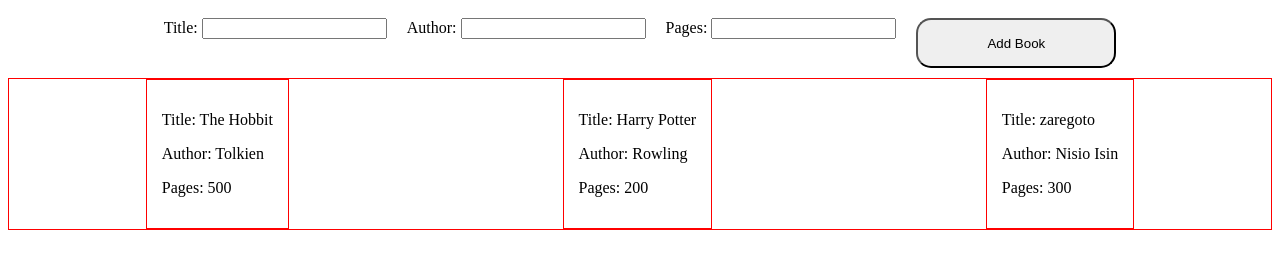
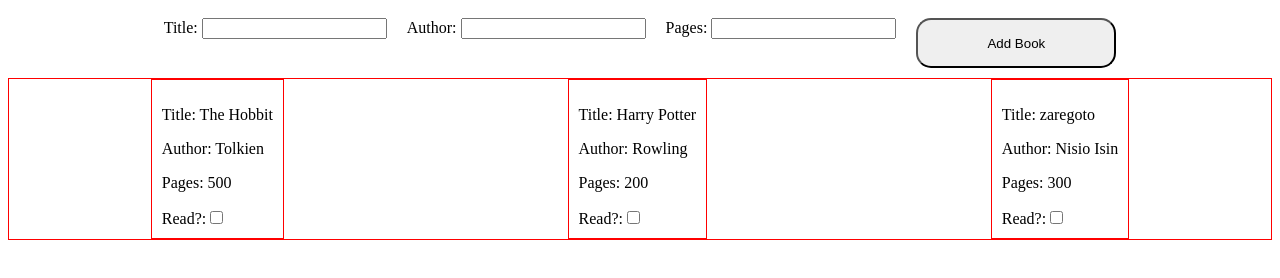
Before and after one commit to kaerukuujo/book-library, a plain HTML site: page index.html in a window 1280 px wide. Drawn offline with Linux system fonts and the light colour scheme.

Commit message:
Refactored JS, now working. simplified functions

```diff
--- a/index.html
+++ b/index.html
@@ -24,7 +24,10 @@
     </div>
     <button class="addBtn">Add Book</button>
    </section>
-   <section class="display">
+   <section>
+    <table class="display">
+
+    </table>
    </section>
 </body>
 </html>
--- a/script.js
+++ b/script.js
@@ -6,16 +6,9 @@ let libraryDisplay = document.getElementsByClassName('display')[0];
 
 let myLibrary = [hobbit, harryPotter, zaregoto];
 
-let addBut = document.querySelector("button");
-addBut.addEventListener("click", addBookToLibrary());
+let addBut = document.querySelector(".addBtn");
 
-function addBookToLibrary(){
-    const title = document.getElementById('title').value;
-    const author = document.getElementById('author').value;
-    const pages = document.getElementById('pages').value;
-    const newBook = Book(title, author, pages, false)
-    myLibrary.push(newBook);
-}
+// addBut.addEventListener("click", addBookToLibrary());
 
 function Book(title, author, pages, read){
     this.title = title;
@@ -24,22 +17,34 @@ function Book(title, author, pages, read){
     this.read = read;
 }
 
-for(let i = 0; i < myLibrary.length; i++){
-    let displayBook = document.createElement('div');
-    let bookTitle = document.createElement("p");
-    const bookTitleText = document.createTextNode(`Title: ${myLibrary[i].title}`);
-    bookTitle.appendChild(bookTitleText);
-    let bookAuthor = document.createElement("p");
-    const bookAuthorText = document.createTextNode(`Author: ${myLibrary[i].author}`);
-    bookAuthor.appendChild(bookAuthorText);
-    let bookPages = document.createElement("p");
-    const bookPagesText = document.createTextNode(`Pages: ${myLibrary[i].pages}`);
-    bookPages.appendChild(bookPagesText);
-    displayBook.appendChild(bookTitle);
-    displayBook.appendChild(bookAuthor);
-    displayBook.appendChild(bookPages);
-    displayBook.setAttribute("class", "displayBook");
-    libraryDisplay.appendChild(displayBook);
+function displayBook(){
+    document.querySelector(".display").innerHTML = "";
+    let i = 0;
+    for(let books in myLibrary){
+        let book = document.createElement("tr");
+        const title = document.createElement("p");
+        const titleText = document.createTextNode(`Title: ${myLibrary[i].title}`);
+        const author = document.createElement("p");
+        const authorText = document.createTextNode(`Author: ${myLibrary[i].author}`);
+        const pages = document.createElement("p");
+        const pagesText = document.createTextNode(`Pages: ${myLibrary[i].pages}`);
+        const read = document.createElement("label");
+        const readLabel = document.createTextNode("Read?:");
+        read.appendChild(readLabel);
+        const readCheck = document.createElement("input");
+        readCheck.setAttribute("type", "checkbox");
+        read.appendChild(readCheck);
+        pages.appendChild(pagesText);
+        author.appendChild(authorText);
+        title.appendChild(titleText);
+        book.appendChild(title);
+        book.appendChild(author);
+        book.appendChild(pages);
+        book.appendChild(read);
+        i++;
+        libraryDisplay.appendChild(book);
+    }
+
 }
 
-console.log(hobbit);
+displayBook();
--- a/style.css
+++ b/style.css
@@ -13,6 +13,14 @@ button {
     min-width: 200px;
     height: 50px;
     border-radius: 15px;
+}
+
+button:active {
+    background-color: rgba(53, 182, 81, 0.815);
+}
+tr {
+    border: 1px solid red;
+    padding: 10px;
 }
 
 .display {
```
